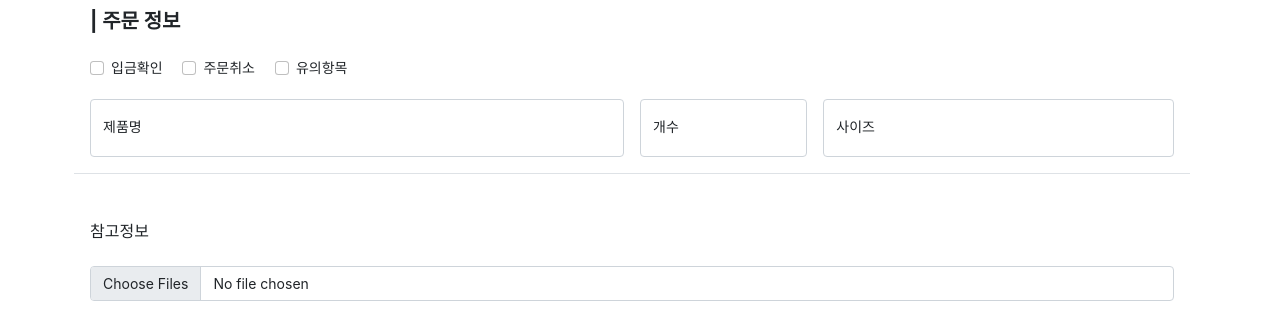
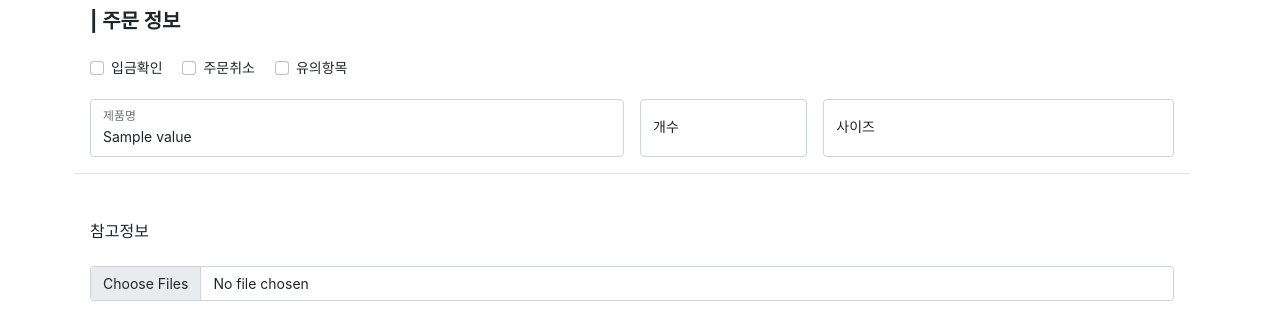
Before and after one commit to fearust/duyen_ordermanager, a Django app: template templates/ordermanager/order_form.html in a window 1280 px wide. Shown: the part 764-1078 px from the top of the page. Run offline with Django 3.2, Linux system fonts and the light colour scheme; the template is opened without the code that fills it: most values are stand-ins (such as "Sample title", 1, 10 or a date in 2020); grey boxes marked "Sample" are stand-in pictures; some libraries are stand-ins or nearby versions; some web fonts are replaced.

Commit message:
change setting

```diff
--- a/templates/ordermanager/order_form.html
+++ b/templates/ordermanager/order_form.html
@@ -144,7 +144,7 @@
             </div>
             <div class="col-md-6">
                 <div class="form-floating">
-                    <input class="form-control" list="productOptions" name="product" id="product" placeholder="제품명" value="{{ orderform.product.value|default_if_none:'' }}" required >
+                    <input class="form-control" list="productOptions" name="product" id="product" placeholder="제품명" value="{{ product_name.value|default_if_none:'' }}" required >
                     <label for="product">제품명</label>
                     <datalist id="productOptions">
                         {% for choice in productdb %}
```
